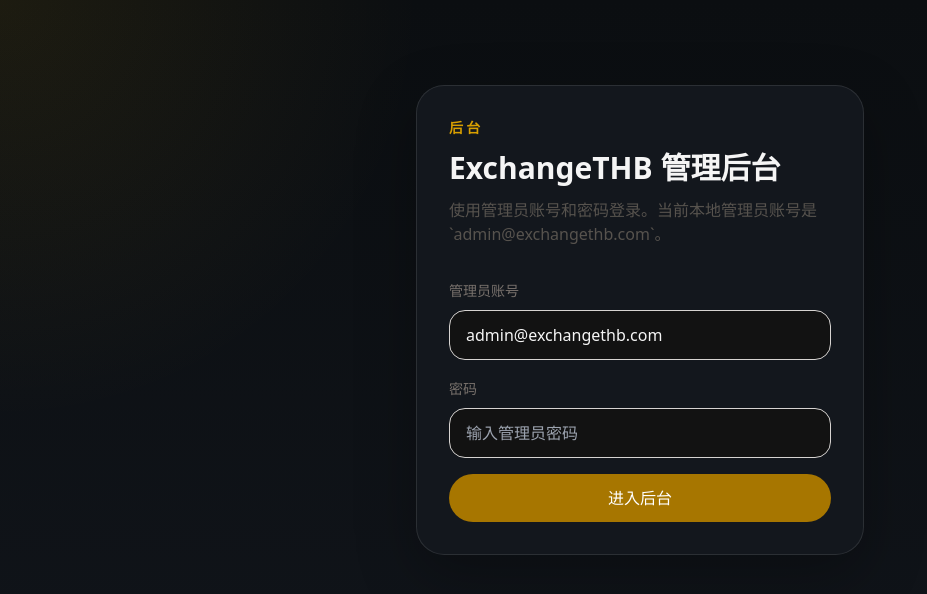
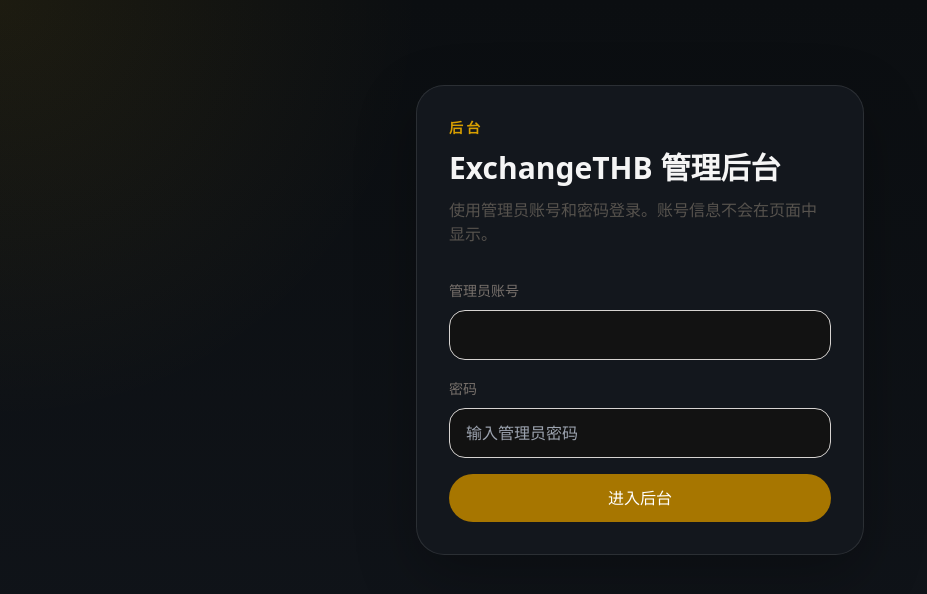
Before and after one commit to shiftshen/exchangethb, a Next.js app: page /admin/login in a window 1280 px wide. Shown: the top 594 px of the page, without its empty margins (0-927 px from the left). Built offline with nearby package versions, Linux system fonts and the light colour scheme; no server answers.

Commit message:
fix: stop exposing admin login identifier

```diff
--- a/app/admin/login/page.tsx
+++ b/app/admin/login/page.tsx
@@ -1,18 +1,17 @@
 export default async function AdminLoginPage({ searchParams }: { searchParams: Promise<Record<string, string | string[] | undefined>> }) {
   const params = await searchParams;
   const invalid = params.error === 'invalid';
-  const adminEmail = process.env.ADMIN_EMAIL || 'Shift';
 
   return (
     <main className="container-shell flex min-h-[80vh] items-center justify-center py-20">
       <div className="card w-full max-w-md p-8">
         <p className="text-sm font-semibold uppercase tracking-[0.24em] text-brand-600">后台</p>
         <h1 className="mt-3 text-3xl font-semibold">ExchangeTHB 管理后台</h1>
-        <p className="mt-3 text-stone-600">使用管理员账号和密码登录。当前本地管理员账号是 `{adminEmail}`。</p>
+        <p className="mt-3 text-stone-600">使用管理员账号和密码登录。账号信息不会在页面中显示。</p>
         <form action="/api/admin/login" method="post" className="mt-8 space-y-4">
           <div>
             <label className="text-sm text-stone-500">管理员账号</label>
-            <input name="email" defaultValue={adminEmail} className="mt-2 w-full rounded-2xl border border-stone-300 px-4 py-3" />
+            <input name="email" autoComplete="username" className="mt-2 w-full rounded-2xl border border-stone-300 px-4 py-3" />
           </div>
           <div>
             <label className="text-sm text-stone-500">密码</label>
```
